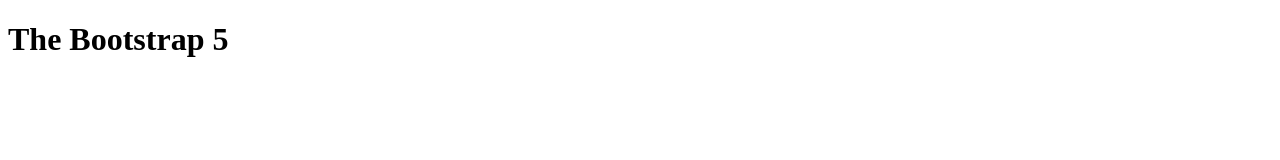
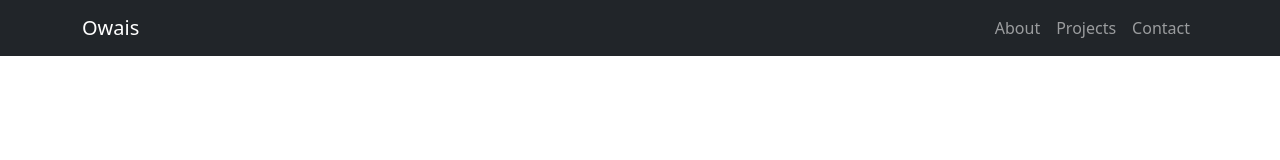
Before and after one commit to kowais915/bootstrap-5, a plain HTML site: page index.html in a window 1280 px wide. Drawn offline with nearby package versions, Linux system fonts and the light colour scheme.

Commit message:
navbar added

```diff
--- a/index.html
+++ b/index.html
@@ -4,12 +4,52 @@
     <meta charset="UTF-8">
     <meta http-equiv="X-UA-Compatible" content="IE=edge">
     <meta name="viewport" content="width=device-width, initial-scale=1.0">
-    <title>Ebook</title>
+    <link href="https://cdn.jsdelivr.net/npm/bootstrap@5.0.2/dist/css/bootstrap.min.css" rel="stylesheet" integrity="sha384-EVSTQN3/azprG1Anm3QDgpJLIm9Nao0Yz1ztcQTwFspd3yD65VohhpuuCOmLASjC" crossorigin="anonymous">
+    <link rel="stylesheet" href="style.css">
+    <title>Portfolio</title>
 </head>
-<body>
+<nav class="navbar navbar-expand-lg bg-dark navbar-dark">
+    <div class="container-lg">
+        <a href="#" class="navbar-brand">Owais</a>
+
+        <button class="navbar-toggler" type="button" data-bs-toggle="collapse" data-bs-target="#menu">
+            <span class="navbar-toggler-icon"></span>
+        </button>
+
+        <div class="collapse navbar-collapse" id="menu">
+                <ul class="navbar-nav ms-auto">
+                    <li class="nav-item ">
+                        <a href="#" class="nav-link">About</a>
+                    </li>
+                    <li class="nav-item ">
+                        <a href="#" class="nav-link">Projects</a>
+                    </li>
+                    <li class="nav-item ">
+                        <a href="#" class="nav-link">Contact</a>
+                    </li>
+                </ul>
+        </div>
+    </div>
+</nav>
 
 
 
-    <h1>The Bootstrap 5</h1>
+
+    <!-- Intro -->
+
+
+
+
+
+
+
+
+
+
+
+
+
+
+    <script src="https://cdn.jsdelivr.net/npm/bootstrap@5.0.2/dist/js/bootstrap.bundle.min.js" integrity="sha384-MrcW6ZMFYlzcLA8Nl+NtUVF0sA7MsXsP1UyJoMp4YLEuNSfAP+JcXn/tWtIaxVXM" crossorigin="anonymous"></script>
 </body>
 </html>
--- a/styles.css
+++ b/styles.css
@@ -0,0 +1,3 @@
+section{
+    padding: 60px;
+}
```
